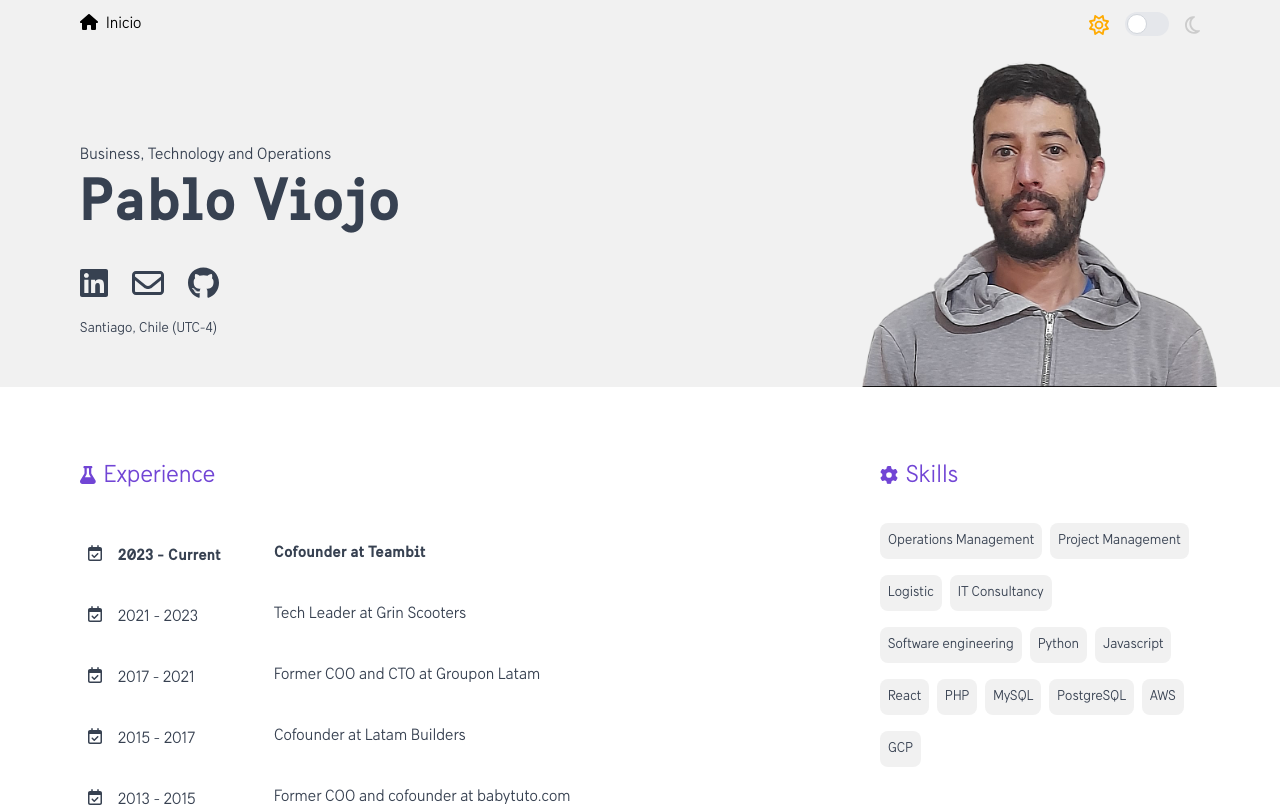
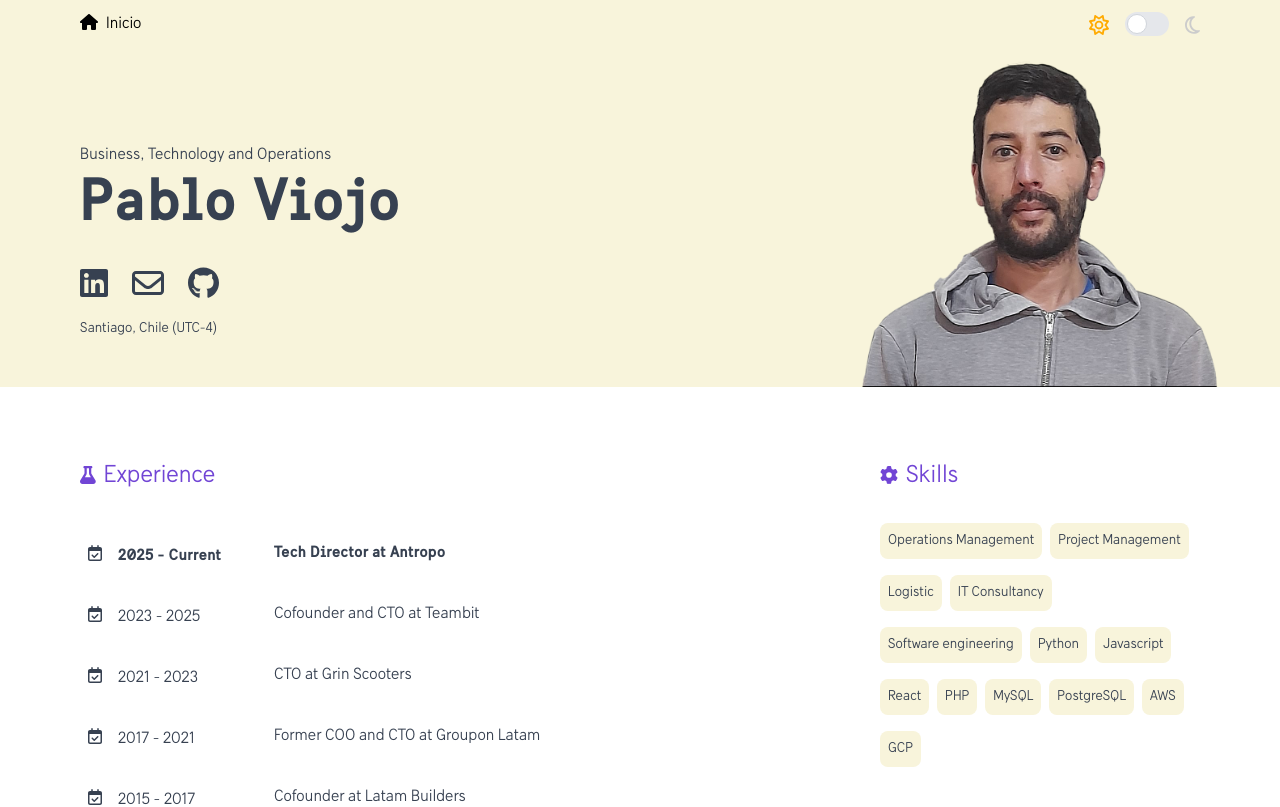
Before and after one commit to pviojo/portfolio, a Next.js app: page / in a window 1280 px wide. Shown: the top 807 px of the page. Built offline with nearby package versions, Linux system fonts and the light colour scheme.

Commit message:
feat: update career history and adjust tag background color in light mode

```diff
--- a/src/app/(public)/page.tsx
+++ b/src/app/(public)/page.tsx
@@ -99,8 +99,9 @@ export default async function Home() {
               </div>
               <div className='border-gray-200 dark:border-gray-600 border-b mb-8'>
                 {[
-                  [2023, null, 'Cofounder at Teambit'],
-                  [2021, 2023, 'Tech Leader at Grin Scooters'],
+                  [2025, null, 'Tech Director at Antropo'],
+                  [2023, 2025, 'Cofounder and CTO at Teambit'],
+                  [2021, 2023, 'CTO at Grin Scooters'],
                   [2017, 2021, 'Former COO and CTO at Groupon Latam'],
                   [2015, 2017, 'Cofounder at Latam Builders'],
                   [2013, 2015, 'Former COO and cofounder at babytuto.com'],
--- a/src/app/globals.scss
+++ b/src/app/globals.scss
@@ -2,8 +2,8 @@
 @tailwind components;
 @tailwind utilities;
 
-@import "../../public/fonts/SwedenSansBook.css";
-@import "../../public/fonts/SwedenSansBold.css";
+@import '../../public/fonts/SwedenSansBook.css';
+@import '../../public/fonts/SwedenSansBold.css';
 
 :root {
 }
@@ -14,11 +14,11 @@
 
 @layer base {
   body {
-    font-family: "SwedenSans", sans-serif;
+    font-family: 'SwedenSans', sans-serif;
     @apply dark:bg-gray-800 bg-white;
   }
   .bg-marked {
-    @apply dark:bg-[#3e4a5b] bg-[#f1f1f1];
+    @apply dark:bg-[#3e4a5b] bg-[#f8f4db];
   }
   .tag {
     @apply bg-marked p-2 text-sm rounded-lg inline-block mr-2 mb-4;
@@ -30,7 +30,7 @@
     @apply mb-8;
   }
   .bold-title {
-    font-family: "SwedenSans", sans-serif;
+    font-family: 'SwedenSans', sans-serif;
     font-weight: 900;
   }
 }
```
Also changed, not shown: 2 other files (tests, documents, lock files or other folders).
